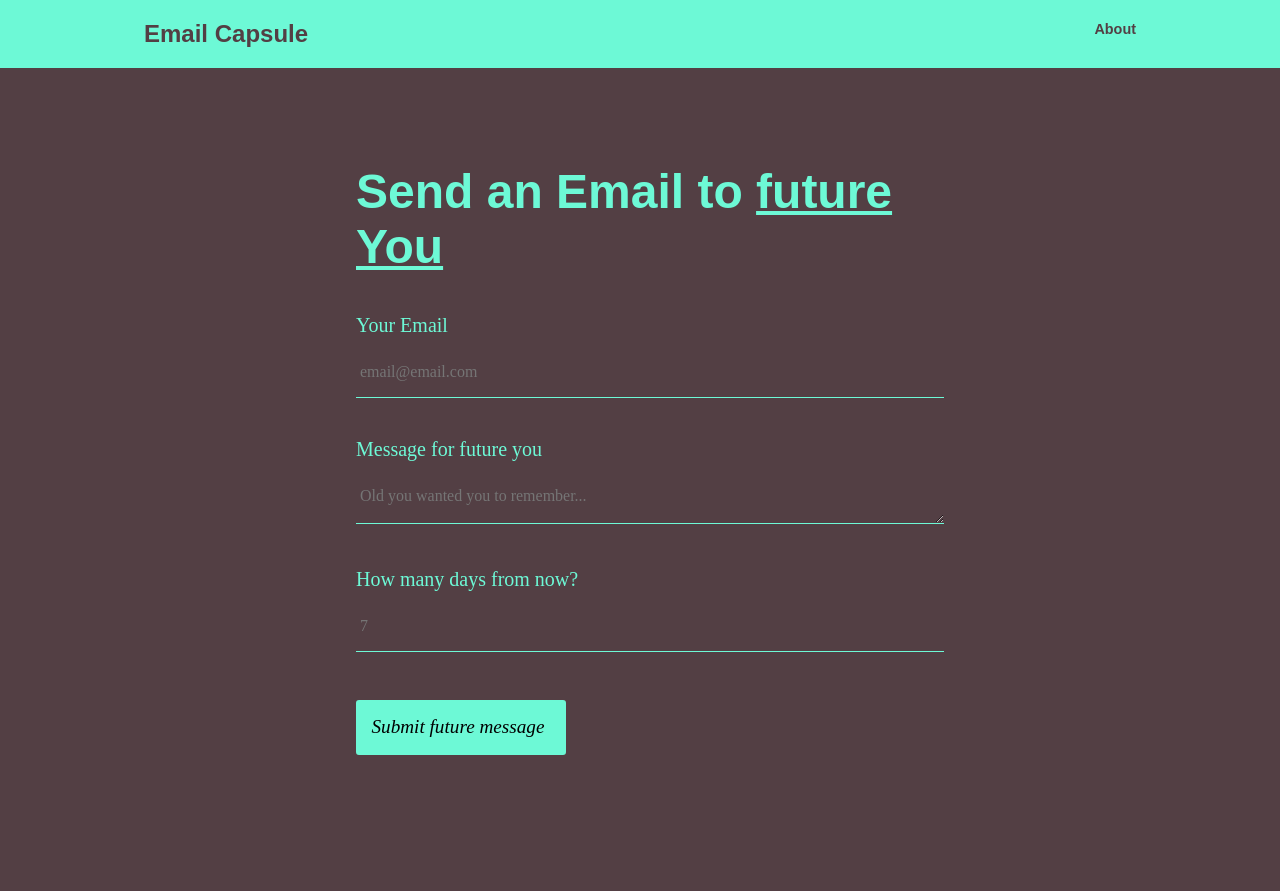
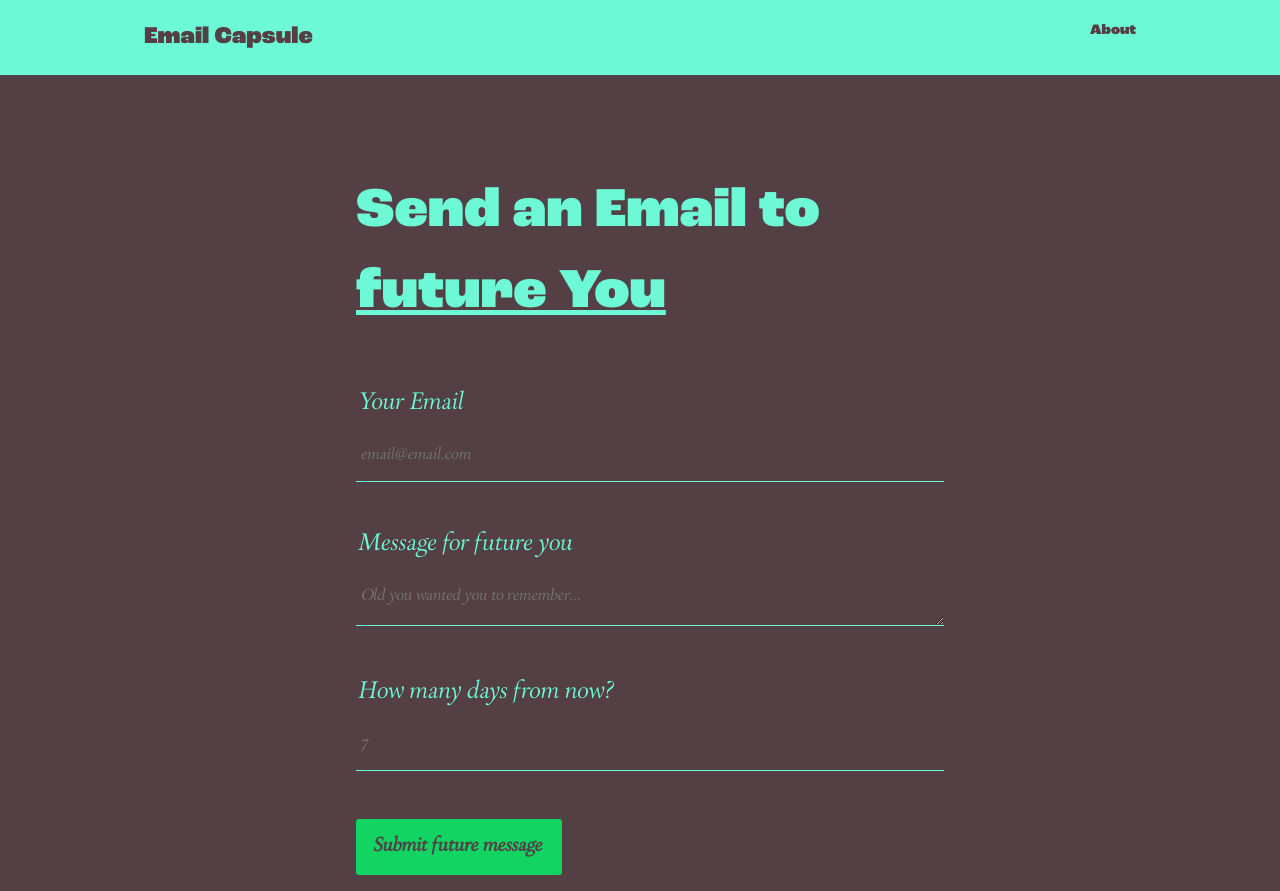
Before and after one commit to mgonza63/node-email, a website: page public/index.html in a window 1280 px wide. Before the commit the page ends 820 px from the top, so only its background shows below. Drawn offline with Linux system fonts and the light colour scheme.

Commit message:
added fonts back

```diff
--- a/public/index.html
+++ b/public/index.html
@@ -7,7 +7,6 @@
 
     <meta name="viewport" content="width=device-width, initial-scale=1.0" />
     <link rel="stylesheet" href="styles.css" />
-    <link rel="stylesheet" href="https://use.typekit.net/mbk0ijr.css">
     <title>Time Capsule Emailer</title>
   </head>
   <body>
--- a/public/styles.css
+++ b/public/styles.css
@@ -1,3 +1,15 @@
+@font-face {
+  src: url(./fonts/roc.ttf);
+  font-family: "Roc";
+}
+@font-face {
+  src: url(./fonts/lane.ttf);
+  font-family: "lane";
+}
+@font-face {
+  src: url(./fonts/lane-light.ttf);
+  font-family: "lane-light";
+}
 body {
   color: #6df9d6;
   background-color: #533f44;
@@ -33,7 +45,7 @@ main {
   margin-bottom: 6em;
 }
 .brand {
-  font-family: roc-grotesk-wide, sans-serif;
+  font-family: roc, sans-serif;
   font-weight: 600;
   font-style: normal;
   color: #533f44;
@@ -44,15 +56,19 @@ main {
 }
 .nav-item {
   color: #533f44;
-  font-family: roc-grotesk-wide, sans-serif;
+  font-family: roc, sans-serif;
   font-weight: 600;
   font-size: 0.9rem;
 }
 h1,
 h2 {
-  font-family: roc-grotesk-wide, sans-serif;
+  font-family: roc, sans-serif;
   font-weight: 600;
   font-style: normal;
+}
+h1 {
+  font-size: 2.5em;
+  margin-bottom: 1.5em;
 }
 .i:hover {
   font-style: italic;
@@ -69,10 +85,9 @@ h2 {
   display: block;
 }
 label {
-  font-family: park-lane, serif;
-  font-weight: 300;
+  font-family: lane-light, serif;
   font-style: normal;
-  font-size: 1.25rem;
+  font-size: 1.5rem;
   display: block;
   margin-bottom: 0.5em;
   margin-top: 2em;
@@ -80,8 +95,7 @@ label {
 input,
 textarea {
   color: #6df9d6;
-  font-family: park-lane, serif;
-  font-weight: 300;
+  font-family: lane-light, serif;
   font-style: normal;
   font-size: 1rem;
   border-radius: 0px;
@@ -96,8 +110,8 @@ textarea {
 }
 
 button {
-  font-family: park-lane, serif;
-  font-style: italic;
+  font-family: lane-light, serif;
+  font-weight: bold;
   font-size: 1.2rem;
   margin-top: 2.5em;
   background: none;
@@ -105,8 +119,10 @@ button {
   border-radius: 3px;
   padding: 0.75em 1em 0.75em 0.7em;
   text-align: center;
-  background-color: #6df9d6;
-  border: 2px solid #6df9d6;
+  background-color: #11d463;
+  color: #533f44;
+
+  border: 2px solid #11d463;
   transition: all 200ms ease-out;
   cursor: pointer;
 }
@@ -121,7 +137,9 @@ footer {
 }
 @media screen and (min-width: 48em) {
   h1 {
-    font-size: 3rem;
+    font-size: 3.5rem;
+    margin-bottom: 1em;
+
   }
   input,
   textarea {
```
Also changed, not shown: public/fonts/lane-light.ttf (added), public/fonts/lane.ttf (added), public/fonts/roc.ttf (added).
